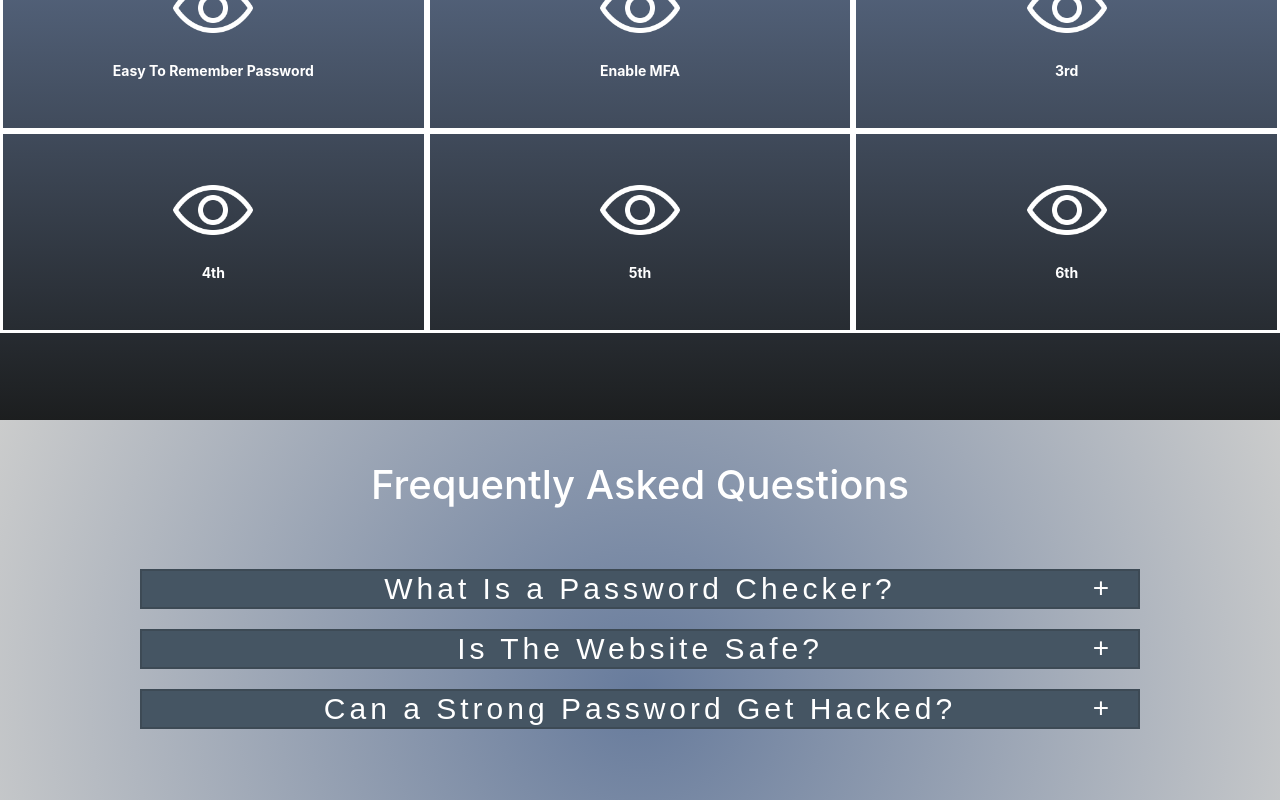
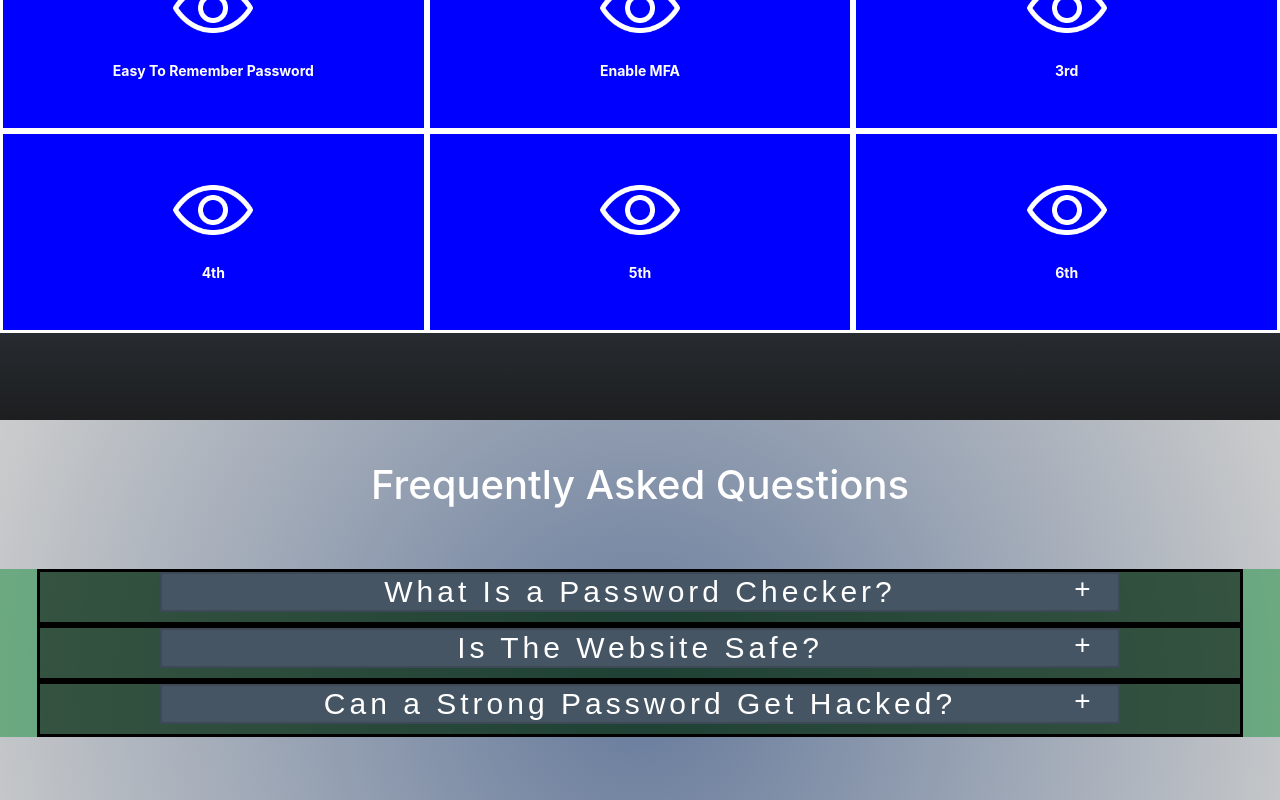
Before and after one commit to Obedozah/SudoSecure, a React (Create React App) app in the folder frontend/: page / in a window 1280 px wide. Shown: the part 660-1460 px from the top of the page. Built offline with nearby package versions, Linux system fonts and the light colour scheme.

Commit message:
animated faqs

```diff
--- a/frontend/src/components/HeaderFooter/FAQ.css
+++ b/frontend/src/components/HeaderFooter/FAQ.css
@@ -6,6 +6,7 @@
   color: white;
   background: linear-gradient(to bottom, #677b9cff, #1c1e1fff);
   height: 600px;
+  overflow: hidden;
 }
 
 .goodp-title {
@@ -22,6 +23,7 @@
   position: relative;
   justify-content: center;
   top: 60px;
+  background-color: blue;
 }
 
 .goodp-image {
@@ -60,13 +62,12 @@
 /* ========== FAQ SECTION ========== */
 
 .faq-section {
-  display: flex;
-  flex-direction: column;
   margin: 0;
   text-align: center;
   background: radial-gradient(circle, #677b9cff, #cbccccff);
   align-items: center;
   position: relative;
+  overflow: hidden;
 }
 
 .faq-header {
@@ -76,18 +77,53 @@
   position: relative;
 }
 
+
+.faq-questions-section{
+  display: flex;
+  flex-direction: row;
+  position: relative;
+  justify-content: center;
+  align-items: center;
+  top: 100px;
+  background-color: rgba(22, 141, 61, 0.5);
+}
 /* ========== FAQ BUTTONS ========== */
+
+/*use this for expanded*/
+
+.faq-row.expanded::before,
+.faq-row::before
+{
+  position: relative;
+  content: "";
+  inset: 0;
+}
+
+.faq-row.expanded,
+.faq-row
+{
+  height: 200px;
+}
+
 
 .faq-row {
   display: flex;
-  justify-content: center;
+  justify-content: top;
   align-items: center;
-  width: 100%;
+  flex-direction: column;
+  height: 50px;
+  position: relative;
+  top: 0px;
+  width: 1200px;
+  overflow: hidden;
+  background-color: rgba(0, 0, 1,0.5);
+  border: solid;
+  transition: height 1s ease;
 }
 
 .faq-btn {
-  width: 1000px;
-  font-size: 30px;
+  width: 60rem;
+  font-size: clamp(1rem, 4.4vw + 0.469rem, 1.875rem);
   letter-spacing: 4px;
   background-color: #455563ff;
   color: white;
@@ -96,7 +132,8 @@
   align-items: end;
   transition: 0.2s border;
   height: 40px;
-  top: 100px;
+  top: 0px;
+  overflow: visible;
 }
 
 .default-border {
@@ -112,13 +149,13 @@
 .faq-plus {
   position: relative;
   left:96%;
-  top: -62px;
-  /*background-color: red;*/
+  top: -2.3em;
+  /* background-color: red; */
   width: 17px;
-  height: 30px;
+  height: 20px;
   text-align: center;
   justify-content: center;
-  font-size: 28px;
+  font-size: clamp(1rem, 4vw + 0.469rem, 1.750rem);
   cursor: pointer;
 }
 
@@ -127,10 +164,15 @@
 .faq-answer {
   background-color: #687e92ff;
   position: relative;
-  margin: 3px;
-  top: -83px;
+  margin: 0px;
+  font-size: clamp(.7rem, 2vw + 0.469rem, 1.50rem);
+  font-weight: 450;
+  color: white;
   letter-spacing: 0px;
   padding: 0px;
-  font-size: smaller;
-  height: 1px;
+  overflow: auto;
+  width: 58rem;
+  padding-left: 10px;
+  padding-right: 10px;
+  height: 170px;
 }
--- a/frontend/src/components/HeaderFooter/FAQ.jsx
+++ b/frontend/src/components/HeaderFooter/FAQ.jsx
@@ -25,8 +25,9 @@ function FAQ() {
     const [q1Display, setQ1Visi] = useState('collapse');
     const [q1PlusDisplay, setQ1Plus] = useState("+");
     //MAKE DYNAMIC SPACING FOR FAQS
-    const [q2DisplayTOP, setq2TOP] = useState('120px');
-    const [q3DisplayTOP, setq3TOP] = useState('140px');
+    const [q1expanded, setq1expand] = useState(false);
+    const [q2expanded, setq2expand] = useState(false);
+    const [q3expanded, setq3expand] = useState(false);
     const handleClickQ1 = ()=>{
         if(q1PlusDisplay==="+"){
             setQ1Plus("~")
@@ -42,17 +43,20 @@ function FAQ() {
         }else{
             setQ1Visi('collapse');
         }
+        setq1expand(!q1expanded);
+        setq2expand(false);
+        setq3expand(false);
         //Display moving
-        if(q2DisplayTOP === '120px'){
-            setq2TOP('280px')
-        }else{
-            setq2TOP('120px')
-        }
-        if(q3DisplayTOP === '140px'){
-            setq3TOP('300px')
-        }else if(q3DisplayTOP==='300px' && !(q2Display === 'visible')){
-            setq3TOP('140px')
-        }
+        // if(q2DisplayTOP === '120px'){
+        //     setq2TOP('280px')
+        // }else{
+        //     setq2TOP('120px')
+        // }
+        // if(q3DisplayTOP === '140px'){
+        //     setq3TOP('300px')
+        // }else if(q3DisplayTOP==='300px' && !(q2Display === 'visible')){
+        //     setq3TOP('140px')
+        // }
     }
     const [q1Hover, setQ1Hover] = useState("default-border");
 
@@ -74,15 +78,18 @@ function FAQ() {
         }else{
             setQ2Visi('collapse');
         }
+        setq2expand(!q2expanded);
+        setq1expand(false);
+        setq3expand(false);
         //Display moving
-        if(q2DisplayTOP === '280px'){
-            setq2TOP('120px')
-        }
-        if(q3DisplayTOP === '140px'){
-            setq3TOP('300px')
-        }else if(q3DisplayTOP==='300px'&& !(q1Display=== 'visible')){
-            setq3TOP('140px')
-        }
+        // if(q2DisplayTOP === '280px'){
+        //     setq2TOP('120px')
+        // }
+        // if(q3DisplayTOP === '140px'){
+        //     setq3TOP('300px')
+        // }else if(q3DisplayTOP==='300px'&& !(q1Display=== 'visible')){
+        //     setq3TOP('140px')
+        // }
     }
     const [q2Hover, setQ2Hover] = useState("default-border");
 
@@ -104,8 +111,11 @@ function FAQ() {
         }else{
             setQ3Visi('collapse');
         }
-        setq3TOP('140px')
-        setq2TOP('120px')
+        setq3expand(!q3expanded);
+        setq2expand(false);
+        setq1expand(false);
+        // setq3TOP('140px')
+        // setq2TOP('120px')
     }
 
     const [img1Hover, setIMG1Hover] = useState("default-image");
@@ -119,29 +129,29 @@ function FAQ() {
         <b className="goodp-title">Good Practices</b>
         <div className="goodp-sub">
           <div className="goodp-image">
-            <img className={`goodp-img ${img1Hover}`} src={'show.png'}></img>
+            <img className={`goodp-img ${img1Hover}`} src={'show.png'} alt='img 1'></img>
             <p>Easy To Remember Password</p>
           </div>
           <div className="goodp-image">
-            <img className='goodp-img' src={'show.png'}></img>
+            <img className='goodp-img' src={'show.png'} alt='img 2'></img>
             <p>Enable MFA</p>
           </div>
           <div className="goodp-image">
-            <img className='goodp-img' src={'show.png'}></img>
+            <img className='goodp-img' src={'show.png'} alt='img 3'></img>
             <p>3rd</p>
           </div>
         </div>
         <div className="goodp-sub">
           <div className="goodp-image">
-            <img className='goodp-img' src={'show.png'}></img>
+            <img className='goodp-img' src={'show.png'} alt='img 4'></img>
             <p>4th</p>
           </div>
           <div className="goodp-image">
-            <img className='goodp-img' src={'show.png'}></img>
+            <img className='goodp-img' src={'show.png'} alt='img 5' ></img>
             <p>5th</p>
           </div>
           <div className="goodp-image">
-            <img className='goodp-img' src={'show.png'}></img>
+            <img className='goodp-img' src={'show.png'} alt='img 6'></img>
             <p>6th</p>
           </div>
         </div>
@@ -162,8 +172,10 @@ function FAQ() {
           Frequently Asked Questions
         </b>
 
+        <div className="faq-questions-section">
+
           {/* ---------------- Q1 ---------------- */}
-        <div className="faq-row">
+          <section className={`faq-row ${q1expanded ? "expanded" : ""}`}>
             <button
               onClick={handleClickQ1}
               className={`faq-btn ${q1Hover}`}
@@ -174,84 +186,75 @@ function FAQ() {
               What Is a Password Checker?
               <p className="faq-plus">{q1PlusDisplay}</p>
 
-            <table
+
+            </button>
+            <p
                 className="faq-answer"
                 style={{
                   visibility: q1Display,
-                fontSize:
-                  zoomLevel < 400
-                    ? "30px"
-                    : zoomLevel < 500
-                    ? "25px"
-                    : "23px",
+
                 }}
               >
                 The Hog Rider in Clash Royale is a fast, single-target troop that heads
                   straight for buildings, leaping over rivers to reach them quickly. He deals
                   solid melee damage and is often used as a win condition due to his speed and
                   ability to pressure towers efficiently.
-            </table>
-          </button>
+              </p>
+          </section>
+
           </div>
 
+        <div className="faq-questions-section">
           {/* ---------------- Q2 ---------------- */}
-        <div className="faq-row">
+          <section className={`faq-row ${q2expanded ? "expanded" : ""}`}>
             <button
               onClick={handleClickQ2}
               className={`faq-btn ${q2Hover}`}
-            style={{ top: q2DisplayTOP }}
+              style={{  }}
             >
               Is The Website Safe?
               <p className="faq-plus">{q2PlusDisplay}</p>
 
-            <table
+
+            </button>
+            <p
                 className="faq-answer"
                 style={{
                   visibility: q2Display,
-                fontSize:
-                  zoomLevel < 400
-                    ? "30px"
-                    : zoomLevel < 500
-                    ? "25px"
-                    : "23px",
                 }}
               >
                 Lorem ipsum dolor sit amet, consectetur adipiscing elit, sed do eiusmod
                   tempor incididunt ut labore et dolore magna aliqua. Ut enim ad minim veniam,
                   quis nostrud exercitation ullamco laboris nisi ut aliquip ex ea
                   commodo consequat. Duis aute irure dolor in reprehenderit.
-            </table>
-          </button>
+              </p>
+          </section>
+
           </div>
-
+        <div className="faq-questions-section">
           {/* ---------------- Q3 ---------------- */}
-        <div className="faq-row">
+          <section className={`faq-row ${q3expanded ? "expanded" : ""}`}>
             <button
               onClick={handleClickQ3}
               className={`faq-btn ${q3Hover}`}
-            style={{ top: q3DisplayTOP,
-              height: zoomLevel < 500 ? "40px" : "75px", }}
+              style={{  height: zoomLevel < 400 ? "40px" : "75px", }}
             >
               Can a Strong Password Get Hacked?
               <p className="faq-plus">{q3PlusDisplay}</p>
 
-            <table
+            </button>
+            <p
                 className="faq-answer"
                 style={{
                   visibility: q3Display,
-                fontSize:
-                  zoomLevel < 400
-                    ? "30px"
-                    : zoomLevel < 500
-                    ? "25px"
-                    : "23px",
                 }}
               >
                 Apple Bannana Cucumber Desert Emmett Faraway Great High-five Internet Joe
                   Karat Lemons Minnetsota. Niagra Falls Orangutan Prerequisite Quintanilla
                   Rusty Southern Tires Umbrella Video Wires Xylophone Young Zootopia.
-            </table>
-          </button>
+            </p>
+          </section>
+
         </div>
       </h1>
     </header>
--- a/frontend/src/components/HeaderFooter/Header.css
+++ b/frontend/src/components/HeaderFooter/Header.css
@@ -8,6 +8,7 @@
   display: flex;
   flex-direction: row;
   position: relative;
+  overflow: hidden;
 }
 
 /* Bottom header bar */
@@ -27,11 +28,12 @@
 
 /* Middle title box */
 .password-title {
-  font-size:  smaller;
+  font-size:  clamp(.9rem, 4.5vw + 0.5rem, 3rem);
   font-weight: 345;
   letter-spacing: -1px;
   padding-left: 20px;
   padding-right: 20px;
+  padding-bottom: 5px;
   background-color: #323841ff;
   border: solid #546785ff;
   border-radius: 10px;
@@ -40,5 +42,6 @@
   text-align: center;
   align-items: center;
   position: relative;
+  overflow: hidden;
   left: 0;
 }
--- a/frontend/src/components/HeaderFooter/Header.jsx
+++ b/frontend/src/components/HeaderFooter/Header.jsx
@@ -111,7 +111,7 @@ function Header() {
         <b
           className="password-title"
           style={{
-            height: zoomLevel < 400 ? zoomLevel < 250? "60px": '80px' : "120px",
+            height: zoomLevel < 400 ? zoomLevel < 250? "60px": '80px' : "110px",
             top: "0px",
           }}
         >
--- a/frontend/src/components/PasswordSection/EvaluationsSection/Evaluations.css
+++ b/frontend/src/components/PasswordSection/EvaluationsSection/Evaluations.css
@@ -8,6 +8,6 @@
 
     background-color: #aeaeae;
 
-    font-size: clamp(2rem, 2vw + 0.5rem, 3rem);
+    font-size: clamp(1rem, 2vw + 0.5rem, 3rem);
     color: white;
 }
```
Lines whose indentation alone changed are shown as unchanged.
